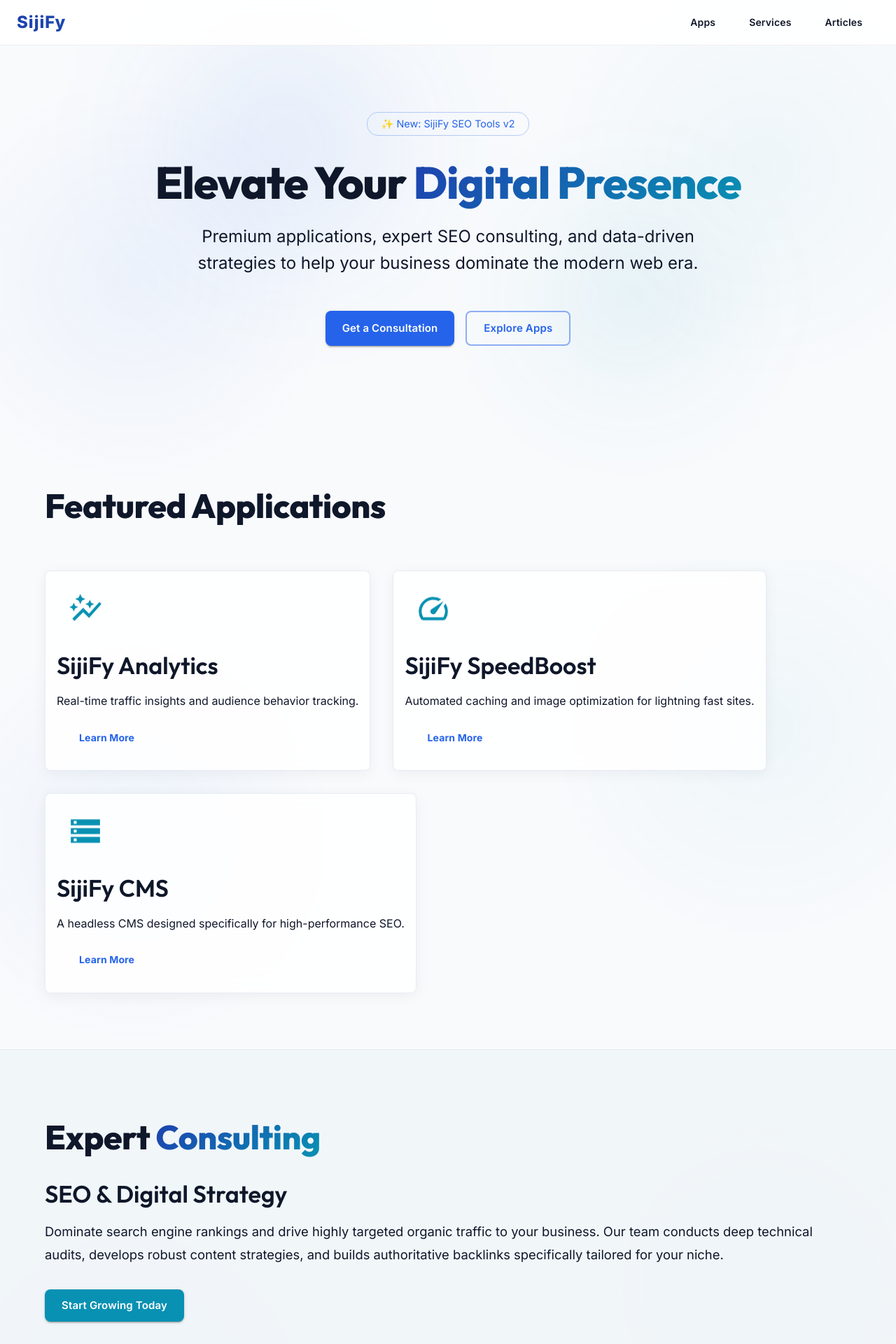
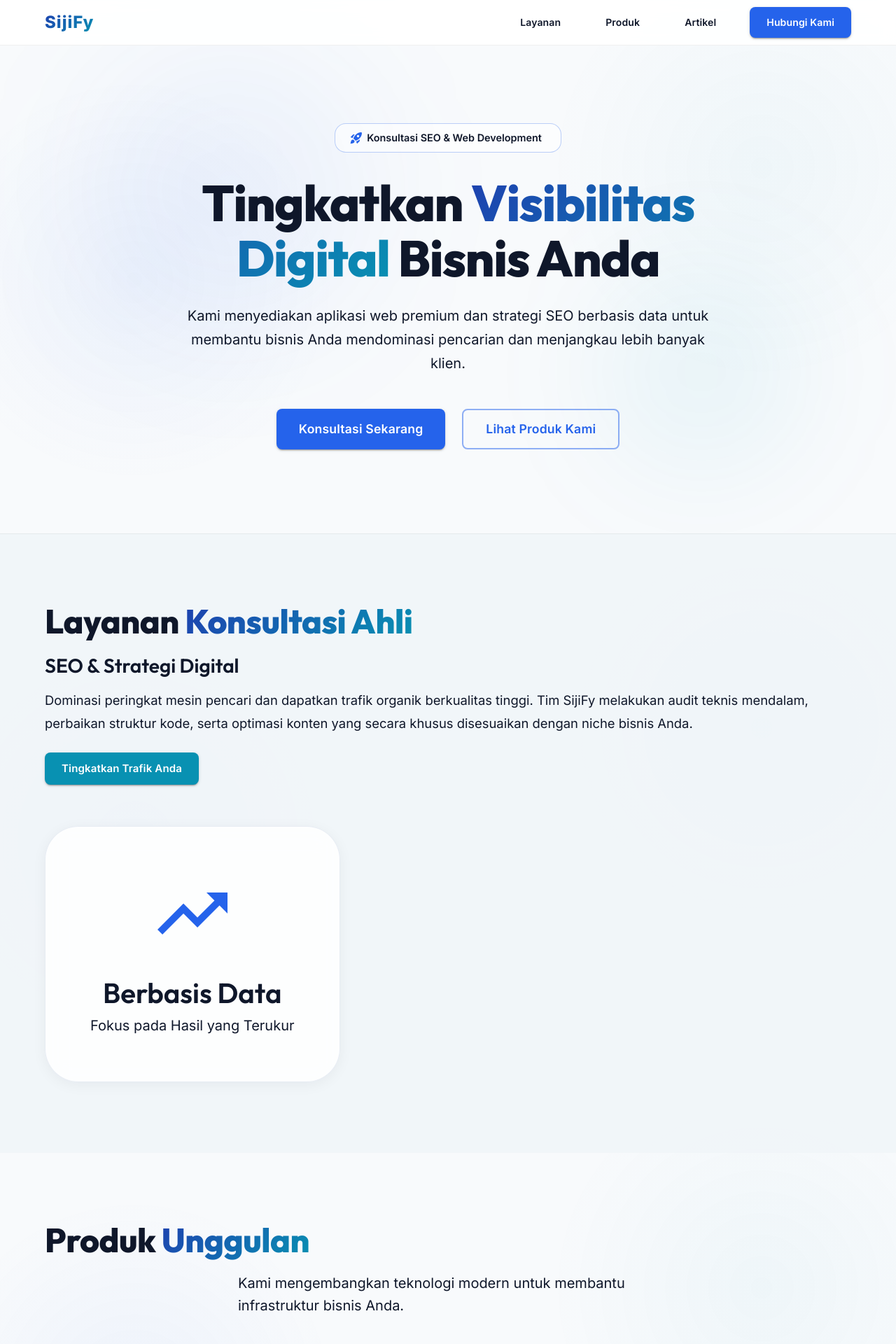
Before and after one commit to sijify/sijify.github.io, a React (Vite) app: page / in a window 1280 px wide. Shown: the top 1920 px of the page at 70% size. Built offline with nearby package versions, Linux system fonts and the light colour scheme.

Commit message:
feat: improve responsiveness, mobile menu, and indonesian copywriting

```diff
--- a/src/App.jsx
+++ b/src/App.jsx
@@ -1,4 +1,4 @@
-import React, { useEffect } from 'react';
+import React, { useState } from 'react';
 import {
   AppBar,
   Toolbar,
@@ -11,84 +11,167 @@ import {
   CardContent,
   CardActions,
   IconButton,
-  Chip
+  Chip,
+  Drawer,
+  List,
+  ListItem,
+  ListItemButton,
+  ListItemText,
 } from '@mui/material';
-import { Menu as MenuIcon, Code, TrendingUp, Article, Speed, Storage, AutoGraph } from '@mui/icons-material';
+import { Menu as MenuIcon, Close as CloseIcon, Code, TrendingUp, Article, Speed, Storage, AutoGraph, RocketLaunch } from '@mui/icons-material';
 
-const Navbar = () => (
+const Navbar = () => {
+  const [mobileOpen, setMobileOpen] = useState(false);
+  const handleDrawerToggle = () => setMobileOpen(!mobileOpen);
+
+  const navItems = [
+    { label: 'Layanan', href: '#services' },
+    { label: 'Produk', href: '#apps' },
+    { label: 'Artikel', href: '#articles' }
+  ];
+
+  return (
+    <>
       <AppBar position="fixed" elevation={0} component="nav">
-    <Toolbar>
-      <Typography variant="h5" component="div" sx={{ flexGrow: 1, fontWeight: 800, letterSpacing: 1 }} className="text-gradient">
+        <Container>
+          <Toolbar disableGutters sx={{ justifyContent: 'space-between' }}>
+            <Typography variant="h5" component="div" sx={{ fontWeight: 800, letterSpacing: 1, cursor: 'pointer' }} className="text-gradient">
               SijiFy
             </Typography>
-      <Box sx={{ display: { xs: 'none', sm: 'block' } }}>
-        <Button color="inherit" href="#apps">Apps</Button>
-        <Button color="inherit" href="#services">Services</Button>
-        <Button color="inherit" href="#articles">Articles</Button>
+
+            {/* Desktop Menu */}
+            <Box sx={{ display: { xs: 'none', md: 'flex' }, gap: 2 }}>
+              {navItems.map((item) => (
+                <Button key={item.label} color="inherit" href={item.href} sx={{ fontWeight: 600 }}>
+                  {item.label}
+                </Button>
+              ))}
+              <Button variant="contained" color="primary" sx={{ ml: 1 }}>Hubungi Kami</Button>
             </Box>
-      <IconButton color="inherit" sx={{ display: { xs: 'block', sm: 'none' } }} aria-label="Menu">
+
+            {/* Mobile Menu Icon */}
+            <IconButton color="inherit" aria-label="Buka menu" edge="end" onClick={handleDrawerToggle} sx={{ display: { md: 'none' } }}>
               <MenuIcon />
             </IconButton>
           </Toolbar>
+        </Container>
       </AppBar>
+
+      {/* Mobile Drawer */}
+      <Drawer anchor="right" open={mobileOpen} onClose={handleDrawerToggle} sx={{ display: { xs: 'block', md: 'none' } }}>
+        <Box sx={{ width: 250, p: 2 }}>
+          <Box sx={{ display: 'flex', justifyContent: 'flex-end', mb: 2 }}>
+            <IconButton onClick={handleDrawerToggle}>
+              <CloseIcon />
+            </IconButton>
+          </Box>
+          <List>
+            {navItems.map((item) => (
+              <ListItem key={item.label} disablePadding>
+                <ListItemButton component="a" href={item.href} onClick={handleDrawerToggle}>
+                  <ListItemText primary={item.label} primaryTypographyProps={{ fontWeight: 600 }} />
+                </ListItemButton>
+              </ListItem>
+            ))}
+            <ListItem disablePadding sx={{ mt: 2 }}>
+              <Button variant="contained" color="primary" fullWidth>Hubungi Kami</Button>
+            </ListItem>
+          </List>
+        </Box>
+      </Drawer>
+    </>
   );
+};
 
 const Hero = () => (
-  <Box component="header" sx={{ pt: { xs: 15, md: 20 }, pb: { xs: 10, md: 15 }, textAlign: 'center', position: 'relative' }} className="animate-fade-in-up">
+  <Box component="header" sx={{ pt: { xs: 15, md: 22 }, pb: { xs: 10, md: 15 }, textAlign: 'center', position: 'relative', overflow: 'hidden' }} className="animate-fade-in-up">
     {/* Decorative background blur elements */}
-    <Box sx={{ position: 'absolute', top: '10%', left: '20%', width: '300px', height: '300px', background: 'rgba(37,99,235,0.1)', filter: 'blur(100px)', borderRadius: '50%', zIndex: -1 }} className="float-animation" />
-    <Box sx={{ position: 'absolute', bottom: '10%', right: '20%', width: '250px', height: '250px', background: 'rgba(8,145,178,0.08)', filter: 'blur(80px)', borderRadius: '50%', zIndex: -1 }} className="float-animation delay-200" />
+    <Box sx={{ position: 'absolute', top: '10%', left: '10%', width: { xs: '200px', md: '400px' }, height: { xs: '200px', md: '400px' }, background: 'rgba(37,99,235,0.06)', filter: 'blur(100px)', borderRadius: '50%', zIndex: -1 }} className="float-animation" />
+    <Box sx={{ position: 'absolute', bottom: '10%', right: '10%', width: { xs: '150px', md: '300px' }, height: { xs: '150px', md: '300px' }, background: 'rgba(8,145,178,0.06)', filter: 'blur(80px)', borderRadius: '50%', zIndex: -1 }} className="float-animation delay-200" />
 
     <Container maxWidth="md">
-      <Chip label="✨ New: SijiFy SEO Tools v2" color="primary" variant="outlined" sx={{ mb: 4, px: 1, py: 2, fontSize: '0.9rem', borderColor: 'rgba(37,99,235,0.3)' }} />
-      <Typography variant="h1" gutterBottom component="h1">
-        Elevate Your <span className="text-gradient">Digital Presence</span>
+      <Chip icon={<RocketLaunch fontSize="small" color="primary"/>} label="Konsultasi SEO & Web Development" variant="outlined" sx={{ mb: 4, px: 2, py: 2.5, fontSize: { xs: '0.8rem', sm: '0.9rem' }, borderColor: 'rgba(37,99,235,0.3)', bgcolor: 'rgba(255,255,255,0.5)', fontWeight: 600 }} />
+      <Typography variant="h1" gutterBottom component="h1" sx={{ fontSize: { xs: '2.5rem', sm: '3.5rem', md: '4.5rem' }, lineHeight: 1.1 }}>
+        Tingkatkan <span className="text-gradient">Visibilitas Digital</span> Bisnis Anda
       </Typography>
-      <Typography variant="h5" color="text.secondary" paragraph sx={{ mb: 6, maxWidth: '85%', mx: 'auto', lineHeight: 1.6 }}>
-        Premium applications, expert SEO consulting, and data-driven strategies to help your business dominate the modern web era.
+      <Typography variant="h5" color="text.secondary" paragraph sx={{ mb: 6, maxWidth: '90%', mx: 'auto', lineHeight: 1.7, fontSize: { xs: '1.1rem', md: '1.25rem' } }}>
+        Kami menyediakan aplikasi web premium dan strategi SEO berbasis data untuk membantu bisnis Anda mendominasi pencarian dan menjangkau lebih banyak klien.
       </Typography>
-      <Box sx={{ display: 'flex', gap: 2, justifyContent: 'center', flexWrap: 'wrap' }}>
-        <Button variant="contained" color="primary" size="large" href="#services">
-          Get a Consultation
+      <Box sx={{ display: 'flex', gap: { xs: 2, sm: 3 }, justifyContent: 'center', flexDirection: { xs: 'column', sm: 'row' } }}>
+        <Button variant="contained" color="primary" size="large" href="#services" sx={{ py: 1.5, px: 4, fontSize: '1.1rem' }}>
+          Konsultasi Sekarang
         </Button>
-        <Button variant="outlined" color="primary" size="large" href="#apps">
-          Explore Apps
+        <Button variant="outlined" color="primary" size="large" href="#apps" sx={{ py: 1.5, px: 4, fontSize: '1.1rem' }}>
+          Lihat Produk Kami
         </Button>
       </Box>
     </Container>
   </Box>
 );
 
+const Services = () => (
+  <Box component="section" id="services" sx={{ py: { xs: 8, md: 12 }, bgcolor: 'rgba(241,245,249,0.8)', borderTop: '1px solid rgba(0,0,0,0.05)' }}>
+    <Container>
+      <Grid container spacing={{ xs: 6, md: 8 }} alignItems="center">
+        <Grid item xs={12} md={6} className="animate-fade-in-up">
+          <Typography variant="h2" gutterBottom component="h2" sx={{ fontSize: { xs: '2rem', md: '3rem' } }}>
+            Layanan <span className="text-gradient">Konsultasi Ahli</span>
+          </Typography>
+          <Typography variant="h4" gutterBottom color="text.primary" sx={{ mt: 2, mb: 2, fontSize: { xs: '1.5rem', md: '1.75rem' } }}>
+            SEO & Strategi Digital
+          </Typography>
+          <Typography variant="body1" paragraph color="text.secondary" sx={{ fontSize: { xs: '1rem', md: '1.15rem' }, lineHeight: 1.8 }}>
+            Dominasi peringkat mesin pencari dan dapatkan trafik organik berkualitas tinggi. Tim SijiFy melakukan audit teknis mendalam, perbaikan struktur kode, serta optimasi konten yang secara khusus disesuaikan dengan niche bisnis Anda.
+          </Typography>
+          <Button variant="contained" color="secondary" size="large" sx={{ mt: 3 }}>
+            Tingkatkan Trafik Anda
+          </Button>
+        </Grid>
+        <Grid item xs={12} md={6}>
+          <Box className="glass-card float-animation delay-200" sx={{ p: { xs: 4, md: 8 }, borderRadius: 6, textAlign: 'center', position: 'relative', overflow: 'hidden' }}>
+             <TrendingUp sx={{ fontSize: { xs: 80, md: 120 }, color: 'primary.main', mb: 3 }} />
+             <Typography variant="h3" component="p" sx={{ fontSize: { xs: '1.8rem', md: '2.5rem' } }}>Berbasis Data</Typography>
+             <Typography variant="h6" color="text.secondary" sx={{ mt: 1, fontWeight: 400 }}>Fokus pada Hasil yang Terukur</Typography>
+          </Box>
+        </Grid>
+      </Grid>
+    </Container>
+  </Box>
+);
+
 const Products = () => {
   const apps = [
-    { title: "SijiFy Analytics", icon: <AutoGraph sx={{ fontSize: 50 }} />, desc: "Real-time traffic insights and audience behavior tracking." },
-    { title: "SijiFy SpeedBoost", icon: <Speed sx={{ fontSize: 50 }} />, desc: "Automated caching and image optimization for lightning fast sites." },
-    { title: "SijiFy CMS", icon: <Storage sx={{ fontSize: 50 }} />, desc: "A headless CMS designed specifically for high-performance SEO." }
+    { title: "SijiFy Analytics", icon: <AutoGraph sx={{ fontSize: 45 }} />, desc: "Pantau trafik website Anda secara real-time dengan wawasan dan analitik mendalam." },
+    { title: "SijiFy SpeedBoost", icon: <Speed sx={{ fontSize: 45 }} />, desc: "Optimasi otomatis untuk gambar dan caching yang membuat website Anda memuat dalam hitungan milidetik." },
+    { title: "SijiFy CMS", icon: <Storage sx={{ fontSize: 45 }} />, desc: "Sistem manajemen konten cerdas yang dibangun khusus dengan standar SEO tertinggi." }
   ];
 
   return (
-    <Box component="section" id="apps" sx={{ py: 10, position: 'relative' }}>
+    <Box component="section" id="apps" sx={{ py: { xs: 8, md: 12 }, position: 'relative' }}>
       <Container>
-        <Typography variant="h2" gutterBottom textAlign="center" component="h2" sx={{ mb: 8 }}>
-          Featured Applications
+        <Typography variant="h2" gutterBottom textAlign="center" component="h2" sx={{ mb: 2, fontSize: { xs: '2rem', md: '3rem' } }}>
+          Produk <span className="text-gradient">Unggulan</span>
+        </Typography>
+        <Typography variant="h6" textAlign="center" color="text.secondary" sx={{ mb: 8, fontWeight: 400, maxWidth: '600px', mx: 'auto' }}>
+          Kami mengembangkan teknologi modern untuk membantu infrastruktur bisnis Anda.
         </Typography>
         <Grid container spacing={4}>
           {apps.map((app, index) => (
             <Grid item key={index} xs={12} sm={6} md={4}>
               <Card className="glass-card animate-fade-in-up" sx={{ height: '100%', display: 'flex', flexDirection: 'column', animationDelay: `${index * 100}ms` }}>
-                <Box sx={{ p: 4, pb: 0, display: 'flex', color: 'secondary.main' }} className="float-animation">
+                <Box sx={{ p: 4, pb: 2, display: 'flex', color: 'secondary.main' }} className="float-animation">
                   {app.icon}
                 </Box>
                 <CardContent sx={{ flexGrow: 1 }}>
-                  <Typography gutterBottom variant="h4" component="h3" sx={{ mt: 2 }}>
+                  <Typography gutterBottom variant="h4" component="h3" sx={{ fontSize: '1.5rem' }}>
                     {app.title}
                   </Typography>
-                  <Typography variant="body1" color="text.secondary" sx={{ mt: 2, lineHeight: 1.7 }}>
+                  <Typography variant="body1" color="text.secondary" sx={{ mt: 2, lineHeight: 1.6 }}>
                     {app.desc}
                   </Typography>
                 </CardContent>
                 <CardActions sx={{ p: 3, pt: 0 }}>
-                  <Button size="medium" color="primary" sx={{ fontWeight: 'bold' }}>Learn More</Button>
+                  <Button size="medium" color="primary" sx={{ fontWeight: 'bold' }}>Pelajari Lebih Lanjut</Button>
                 </CardActions>
               </Card>
             </Grid>
@@ -99,87 +182,75 @@ const Products = () => {
   );
 };
 
-const Services = () => (
-  <Box component="section" id="services" sx={{ py: 12, bgcolor: 'rgba(241,245,249,0.8)', borderTop: '1px solid rgba(0,0,0,0.05)' }}>
+const Articles = () => (
+  <Box component="section" id="articles" sx={{ py: { xs: 8, md: 12 }, bgcolor: 'rgba(241,245,249,0.8)' }}>
     <Container>
-      <Grid container spacing={8} alignItems="center">
-        <Grid item xs={12} md={6} className="animate-fade-in-up">
-          <Typography variant="h2" gutterBottom component="h2">
-            Expert <span className="text-gradient">Consulting</span>
-          </Typography>
-          <Typography variant="h4" gutterBottom color="text.primary" sx={{ mt: 4, mb: 2 }}>
-            SEO & Digital Strategy
-          </Typography>
-          <Typography variant="body1" paragraph color="text.secondary" sx={{ fontSize: '1.15rem', lineHeight: 1.8 }}>
-            Dominate search engine rankings and drive highly targeted organic traffic to your business. Our team conducts deep technical audits, develops robust content strategies, and builds authoritative backlinks specifically tailored for your niche.
-          </Typography>
-          <Button variant="contained" color="secondary" size="large" sx={{ mt: 4 }}>
-            Start Growing Today
-          </Button>
-        </Grid>
-        <Grid item xs={12} md={6}>
-          <Box className="glass-card float-animation delay-200" sx={{ p: { xs: 4, md: 8 }, borderRadius: 6, textAlign: 'center', position: 'relative', overflow: 'hidden' }}>
-             <TrendingUp sx={{ fontSize: 120, color: 'primary.main', mb: 3 }} />
-             <Typography variant="h3" component="p">Data-Driven</Typography>
-             <Typography variant="h6" color="text.secondary" sx={{ mt: 1 }}>Guaranteed Results</Typography>
-          </Box>
-        </Grid>
-      </Grid>
-    </Container>
-  </Box>
-);
-
-const Articles = () => (
-  <Box component="section" id="articles" sx={{ py: 12 }}>
-    <Container>
-      <Typography variant="h2" gutterBottom textAlign="center" component="h2" sx={{ mb: 8 }}>
-        Latest Insights
+      <Typography variant="h2" gutterBottom textAlign="center" component="h2" sx={{ mb: 8, fontSize: { xs: '2rem', md: '3rem' } }}>
+        Wawasan & <span className="text-gradient">Artikel Terbaru</span>
       </Typography>
       <Grid container spacing={4}>
-        {[1, 2].map((item, index) => (
+        {[1, 2, 3, 4].map((item, index) => (
           <Grid item key={item} xs={12} md={6}>
             <Box component="article" className="glass-card animate-fade-in-up" sx={{ display: 'flex', alignItems: 'center', p: 3, borderRadius: 4, animationDelay: `${index * 150}ms` }}>
-              <Box sx={{ p: 3, color: 'primary.main', bgcolor: 'rgba(37,99,235,0.08)', borderRadius: 3, mr: 3 }}>
-                <Article sx={{ fontSize: 40 }} />
+              <Box sx={{ p: 2.5, color: 'primary.main', bgcolor: 'rgba(37,99,235,0.08)', borderRadius: 3, mr: { xs: 2, sm: 3 } }}>
+                <Article sx={{ fontSize: { xs: 30, sm: 40 } }} />
               </Box>
               <Box sx={{ display: 'flex', flexDirection: 'column' }}>
-                <Typography component="h3" variant="h5" sx={{ fontWeight: 600, mb: 1, '&:hover': { color: 'secondary.main', cursor: 'pointer' } }}>
-                  Understanding Modern SEO Patterns in 2026
+                <Typography component="h3" variant="h6" sx={{ fontWeight: 600, mb: 1, fontSize: { xs: '1.1rem', sm: '1.25rem' }, lineHeight: 1.4, '&:hover': { color: 'secondary.main', cursor: 'pointer' } }}>
+                  {index % 2 === 0 ? "Strategi Modern SEO Pattern Tahun 2026" : "Pentingnya Web Core Vitals untuk Ranking Google"}
                 </Typography>
                 <Typography variant="subtitle2" color="text.secondary" component="time" dateTime="2026-10-12">
-                  Oct 12 • 5 min read
+                  12 Okt 2026 • 5 menit baca
                 </Typography>
               </Box>
             </Box>
           </Grid>
         ))}
       </Grid>
-      <Box sx={{ textAlign: 'center', mt: 6 }}>
-         <Button variant="outlined" color="primary" size="large">Read All Articles</Button>
+      <Box sx={{ textAlign: 'center', mt: 8 }}>
+         <Button variant="outlined" color="primary" size="large">Baca Semua Artikel</Button>
       </Box>
     </Container>
   </Box>
 );
 
 const Footer = () => (
-  <Box component="footer" sx={{ bgcolor: '#f1f5f9', py: 8, borderTop: '1px solid rgba(0,0,0,0.05)' }}>
+  <Box component="footer" sx={{ bgcolor: '#0f172a', py: 8, borderTop: '1px solid rgba(0,0,0,0.05)', color: 'white' }}>
     <Container>
-      <Typography variant="h4" align="center" gutterBottom className="text-gradient" sx={{ fontWeight: 800 }}>
+      <Grid container spacing={4} sx={{ mb: 6 }}>
+        <Grid item xs={12} md={4} sx={{ textAlign: { xs: 'center', md: 'left' } }}>
+          <Typography variant="h4" gutterBottom sx={{ fontWeight: 800, color: 'primary.light' }}>
             SijiFy
           </Typography>
-      <Typography variant="subtitle1" align="center" color="text.secondary" component="p" sx={{ mb: 4 }}>
-        Building the web of tomorrow, today.
+          <Typography variant="body1" sx={{ color: 'rgba(255,255,255,0.6)', mb: 2 }}>
+            Membangun masa depan digital yang responsif, cepat, dan terindeks dengan sempurna di mesin pencari.
           </Typography>
-      <Box sx={{ display: 'flex', justifyContent: 'center', gap: 4, mb: 4 }}>
-        <Typography variant="body2" color="text.secondary" sx={{ cursor: 'pointer', '&:hover': { color: 'primary.main' } }}>Privacy Policy</Typography>
-        <Typography variant="body2" color="text.secondary" sx={{ cursor: 'pointer', '&:hover': { color: 'primary.main' } }}>Terms of Service</Typography>
-        <Typography variant="body2" color="text.secondary" sx={{ cursor: 'pointer', '&:hover': { color: 'primary.main' } }}>Contact</Typography>
-      </Box>
-      <Typography variant="body2" color="text.secondary" align="center">
+        </Grid>
+        <Grid item xs={12} sm={6} md={4} sx={{ textAlign: { xs: 'center', md: 'left' } }}>
+          <Typography variant="h6" sx={{ fontWeight: 700, mb: 2 }}>Layanan</Typography>
+          <Typography variant="body2" sx={{ mb: 1, color: 'rgba(255,255,255,0.6)', cursor: 'pointer', '&:hover': { color: 'white' } }}>Konsultasi SEO</Typography>
+          <Typography variant="body2" sx={{ mb: 1, color: 'rgba(255,255,255,0.6)', cursor: 'pointer', '&:hover': { color: 'white' } }}>Web Development</Typography>
+          <Typography variant="body2" sx={{ mb: 1, color: 'rgba(255,255,255,0.6)', cursor: 'pointer', '&:hover': { color: 'white' } }}>UI/UX Design</Typography>
+        </Grid>
+        <Grid item xs={12} sm={6} md={4} sx={{ textAlign: { xs: 'center', md: 'left' } }}>
+          <Typography variant="h6" sx={{ fontWeight: 700, mb: 2 }}>Perusahaan</Typography>
+          <Typography variant="body2" sx={{ mb: 1, color: 'rgba(255,255,255,0.6)', cursor: 'pointer', '&:hover': { color: 'white' } }}>Tentang Kami</Typography>
+          <Typography variant="body2" sx={{ mb: 1, color: 'rgba(255,255,255,0.6)', cursor: 'pointer', '&:hover': { color: 'white' } }}>Hubungi Kami</Typography>
+          <Typography variant="body2" sx={{ mb: 1, color: 'rgba(255,255,255,0.6)', cursor: 'pointer', '&:hover': { color: 'white' } }}>Blog & Artikel</Typography>
+        </Grid>
+      </Grid>
+
+      <Box sx={{ borderTop: '1px solid rgba(255,255,255,0.1)', pt: 4, display: 'flex', flexDirection: { xs: 'column', sm: 'row' }, justifyContent: 'space-between', alignItems: 'center' }}>
+        <Typography variant="body2" sx={{ color: 'rgba(255,255,255,0.6)', mb: { xs: 2, sm: 0 } }}>
           {'© '}
           {new Date().getFullYear()}
           {' SijiFy.com. All rights reserved.'}
         </Typography>
+        <Box sx={{ display: 'flex', gap: 3 }}>
+          <Typography variant="body2" sx={{ color: 'rgba(255,255,255,0.6)', cursor: 'pointer', '&:hover': { color: 'white' } }}>Privacy Policy</Typography>
+          <Typography variant="body2" sx={{ color: 'rgba(255,255,255,0.6)', cursor: 'pointer', '&:hover': { color: 'white' } }}>Terms of Service</Typography>
+        </Box>
+      </Box>
     </Container>
   </Box>
 );
@@ -189,8 +260,8 @@ function App() {
     <Box component="main">
       <Navbar />
       <Hero />
+      <Services />
       <Products />
-      <Services />
       <Articles />
       <Footer />
     </Box>
```
Lines whose indentation alone changed are shown as unchanged.
